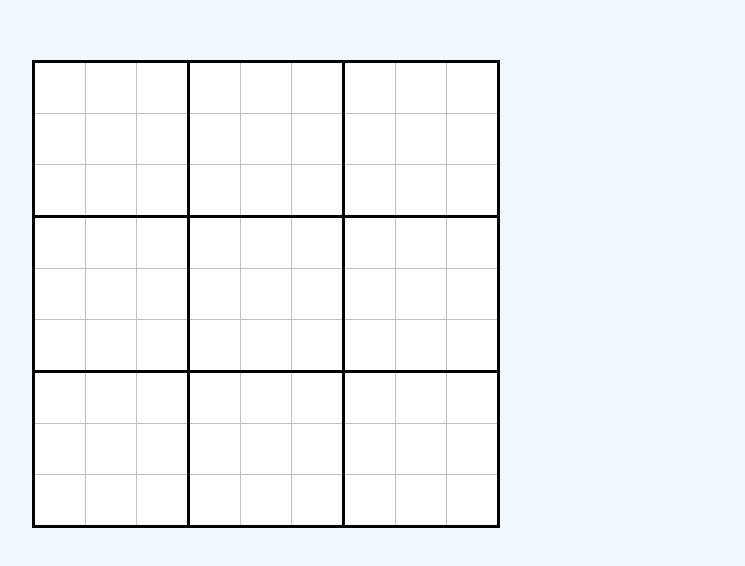
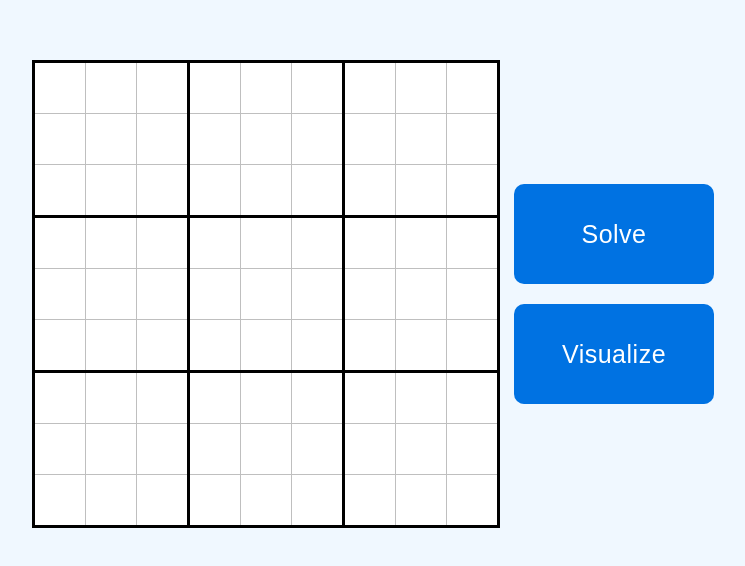
Before and after one commit to Darren-Tham/Sudoku-Solver, a React (Create React App) app: page / in a window 1280 px wide. Shown: the part 106-672 px from the top of the page, without its empty margins (374-1119 px from the left). Built offline with nearby package versions, Linux system fonts and the light colour scheme.

Commit message:
Added two buttons

```diff
--- a/src/App.css
+++ b/src/App.css
@@ -7,6 +7,16 @@ body {
   align-items: center;
 }
 
+.flex-column {
+  display: flex;
+  flex-direction: column;
+}
+
+.container {
+  display: flex;
+  justify-content: center;
+  align-items: center;
+}
 
 .block {
   width: 50px;
@@ -15,7 +25,27 @@ body {
   background-color: white;
 }
 
-.flex-column {
-  display: flex;
-  flex-direction: column;
+.buttons {
+  position: absolute;
+  justify-content: space-between;
+  align-items: center;
+  right: 15%;
 }
+
+button {
+  width: 200px;
+  height: 100px;
+  font-family: sans-serif;
+  font-size: 25px;
+  border: none;
+  color: white;
+  background-color: #0072e2;
+  margin: 10px 0;
+  border-radius: 10px;
+  cursor: pointer;
+  letter-spacing: 0.5px;
+}
+
+button:hover {
+  background-color: #006cd6;
+}
--- a/src/App.tsx
+++ b/src/App.tsx
@@ -97,9 +97,15 @@ const App: React.FC = () => {
 
   return (
     <div
-      className='flex-column'
+      className='container flex-column'
     >
       {getBoardRows().map(row => row)}
+      <div
+        className='buttons flex-column'
+      >
+        <button>Solve</button>
+        <button>Visualize</button>
+      </div>
     </div>
   )
 }
```
